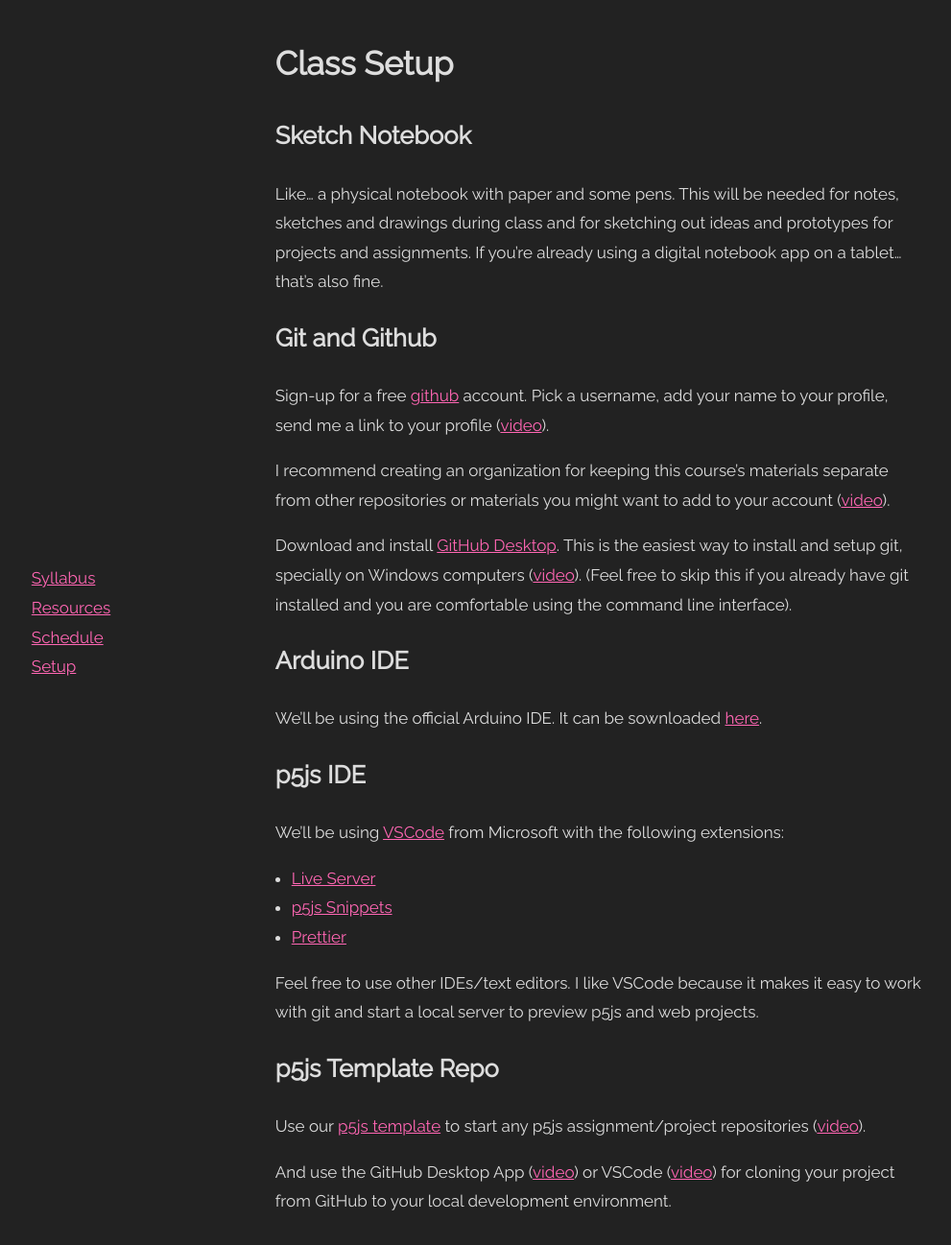
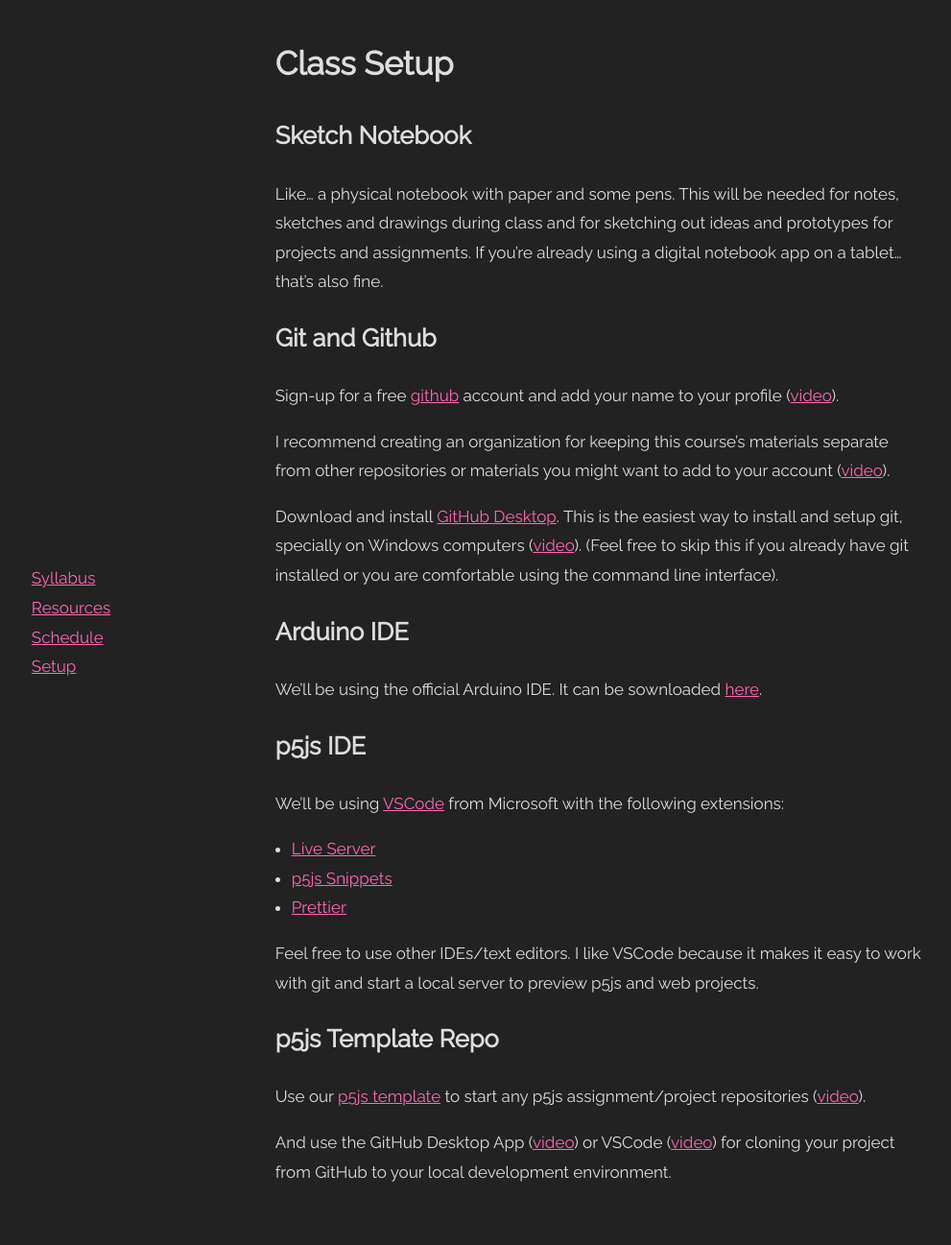
Before and after one commit to DM-GY-6063-2023F-D/DM-GY-6063-2023F-D, a Jekyll site: the page built from _pages/setup.md, in a window 1280 px wide and 1297 px high. Shown: the whole window at 96% size, without its empty margins (216-1207 px from the left). Built offline with Jekyll 4.4.1, drawn with Linux system fonts in a browser that asks for light colours.

Commit message:
update setup

```diff
--- a/_pages/setup.md
+++ b/_pages/setup.md
@@ -8,11 +8,11 @@
 
 ## Git and Github
 
-Sign-up for a free [github](https://github.com) account. Pick a username, add your name to your profile, send me a link to your profile ([video](https://www.youtube.com/watch?v=ZVRuPO8nCLA)).
+Sign-up for a free [github](https://github.com) account and add your name to your profile ([video](https://www.youtube.com/watch?v=ZVRuPO8nCLA)).
 
 I recommend creating an organization for keeping this course's materials separate from other repositories or materials you might want to add to your account ([video](https://www.youtube.com/watch?v=wnFm5fYGzso)).
 
-Download and install [GitHub Desktop](https://desktop.github.com/). This is the easiest way to install and setup git, specially on Windows computers ([video](https://www.youtube.com/watch?v=dN5A0kDdCwk)). (Feel free to skip this if you already have git installed and you are comfortable using the command line interface).
+Download and install [GitHub Desktop](https://desktop.github.com/). This is the easiest way to install and setup git, specially on Windows computers ([video](https://www.youtube.com/watch?v=dN5A0kDdCwk)). (Feel free to skip this if you already have git installed or you are comfortable using the command line interface).
 
 ## Arduino IDE
 
```
